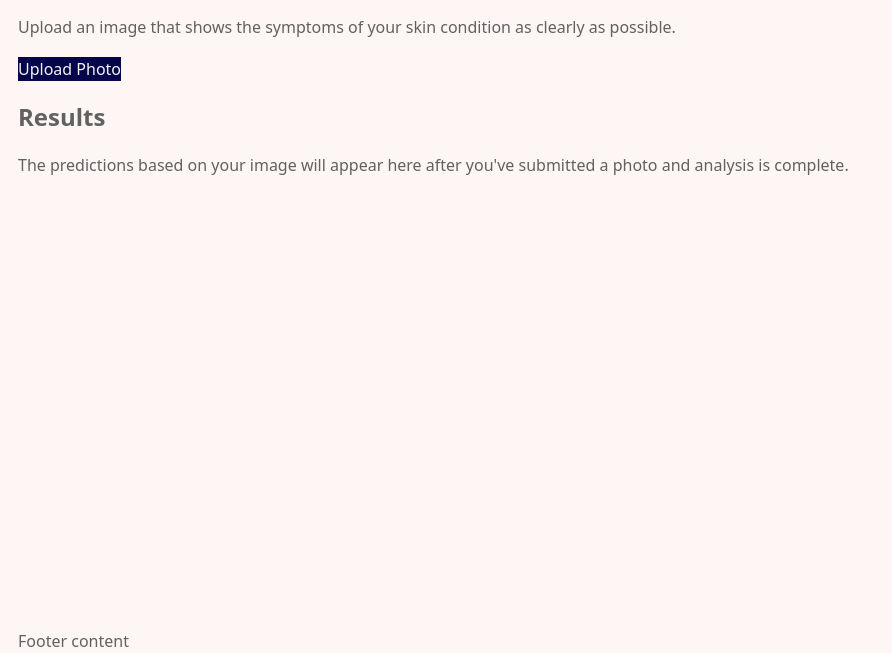
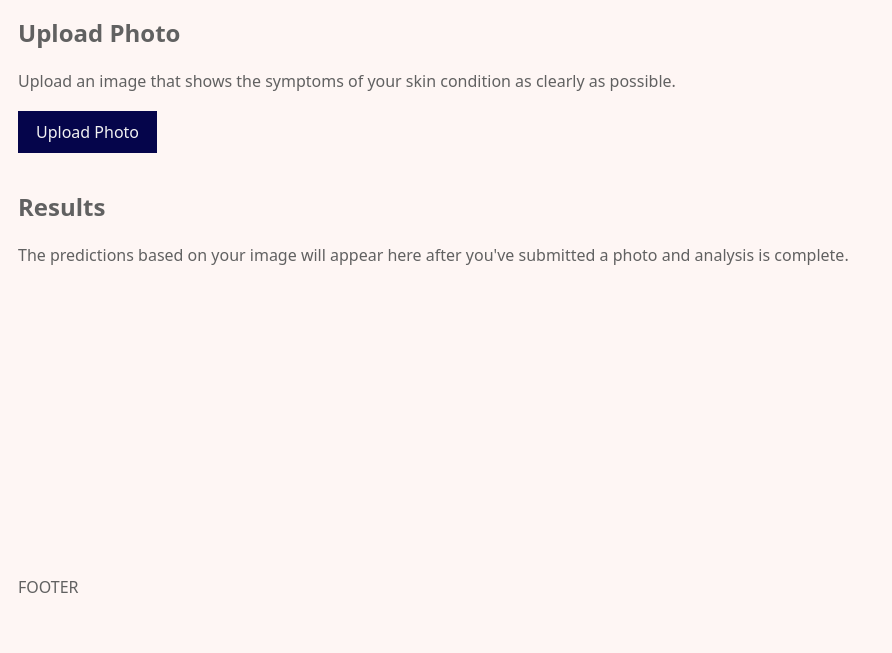
Before and after one commit to bdh-davidh/prototype-skin-tool, a plain HTML site: page index.html in a window 1280 px wide. Shown: the part 147-800 px from the top of the page, without its empty margins (0-892 px from the left). Drawn offline with Linux system fonts and the light colour scheme; a web font is replaced by a local one.

Commit message:
Improve spacing

```diff
--- a/index.html
+++ b/index.html
@@ -13,27 +13,30 @@
       async
       src="./main.js"></script>
   </head>
-  <body class="contain-content stack">
+  <body class="contain-content">
     <header>LOGO</header>
-    <main class="stack">
+    <main class="stack-large">
       <h1>Autoderm Prototype</h1>
+      <section class="stack-small">
         <h2>Upload Photo</h2>
         <p>Upload an image that shows the symptoms of your skin condition as clearly as possible.</p>
-      <label for="fileInput">Upload Photo</label>
         <input
           type="file"
           id="fileInput"
           accept="image/*"
           class="visually-hidden"
           multiple />
+        <label class="upload-photo" for="fileInput">Upload Photo</label>
         <div class="image-preview" id="preview"></div>
         <div id="message"></div>
+      </section>
+      <section class="stack-small">
         <h2>Results</h2>
         <p id="progress">The predictions based on your image will appear here after you've submitted a photo and analysis is complete. </p>
         <ul id="predictions" class="stack">
-
         </ul>
+      </section>
     </main>
-    <footer>Footer content</footer>
+    <footer>FOOTER</footer>
   </body>
 </html>
--- a/main.css
+++ b/main.css
@@ -145,14 +145,18 @@ h6 {
   grid-template-rows: min-content 1fr min-content;
 
   > * {
+    margin-block-end: var(--space-xl);
     grid-column: 2;
   }
 }
 
 /* Manage vertical spacing */
+.stack-large > * + * {
+  margin-block-start: var(--large-stack, var(--space-l, 3rem));
+}
 
-.stack > * + * {
-  margin-block-start: var(--stack-space, var(--space-s, 1rem));
+.stack-small > * + * {
+  margin-block-start: var(--small-stack, var(--space-s, 1rem));
 }
 
 /* Text accessible only for screen readers */
@@ -168,17 +172,17 @@ h6 {
   clip: rect(0 0 0 0);
 }
 
-
 /* Blocks
 ----------------------- */
-
 .image-preview {
   max-inline-size: min(400px, 100%);
 }
 
-label {
+.upload-photo {
   display: block;
   max-inline-size: fit-content;
+  padding-inline: var(--space-s);
+  padding-block: var(--space-2xs);
   color: var(--clr-boots-light-grey);
   background-color: var(--clr-boots-blue);
   cursor: pointer;
```
Lines whose indentation alone changed are shown as unchanged.
